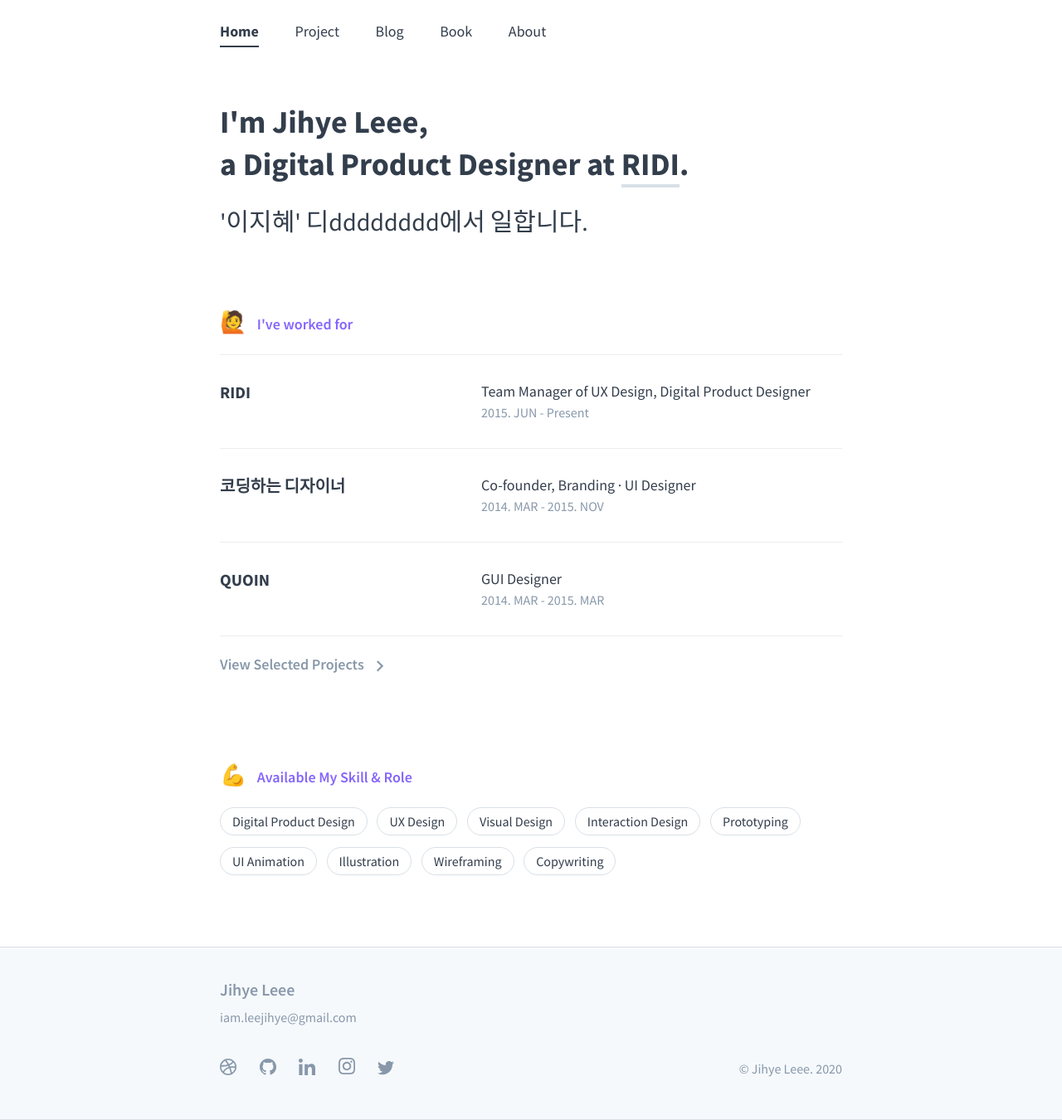
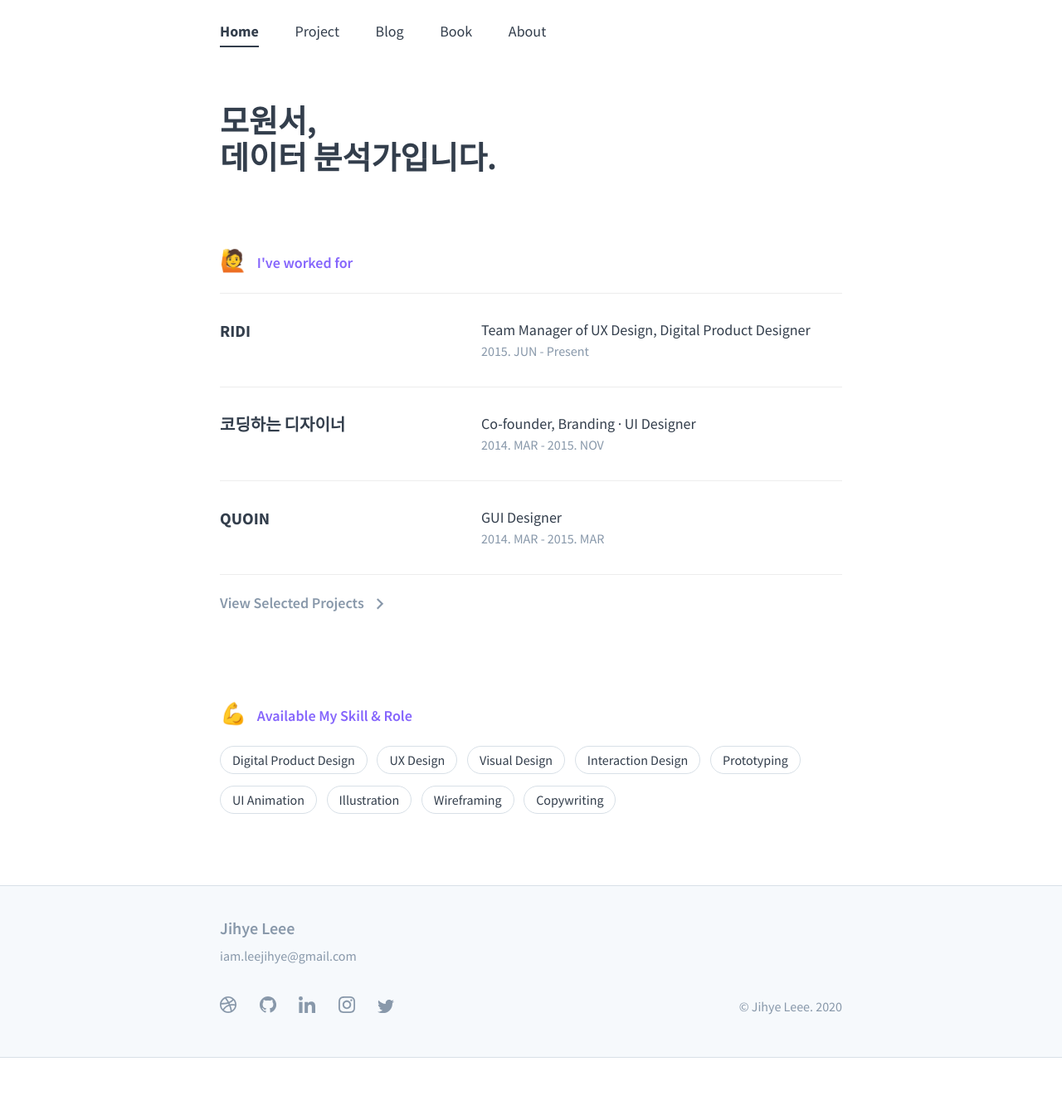
Before and after one commit to mws8846/mws8846.github.io, a Jekyll site: the page built from index.md, in a window 1280 px wide. Shown: the whole page at 83% size. Built offline with Jekyll 4.4.1, drawn with Linux system fonts in a browser that asks for light colours; after the commit the page ends 1275 px from its top, so only the background shows below that.

Commit message:
ㅇㅇㅇㅇ

```diff
--- a/index.md
+++ b/index.md
@@ -1,25 +1,17 @@
 ---
 layout: default
-title: "Jihye Leee"
+title: "Wonseo MO"
 main: true
-subtitle: Digital Product Designer Jihye Leee at RIDI
-description: Jihye Leee, who is a Digital Product Designer based in Seoul, South Kor
+subtitle:
+description: 데이터 분석가입니다.
 ---
 <div class="intro-animation">
 <section class="explanation">
     <h1 class="intro">
-    I'm Jihye Leee,
+    모원서,
     </h1>
-    <h1 class="intro">a Digital Product Designer at
-        <div class="intro-link">
-            <a class="transition" href="http://ridicorp.com/" target="_blank">
-                RIDI
-            </a>
-            <div class="underline-mask transition"></div>
-            <div class="underline"></div>
-        </div>.
+    <h1 class="intro">데이터 분석가입니다.
     </h1>
-    <h2 class="intro">'이지혜' 디dddddddd에서 일합니다.</h2>
 </section>
 </div>
 {% include resume.html %}
```
